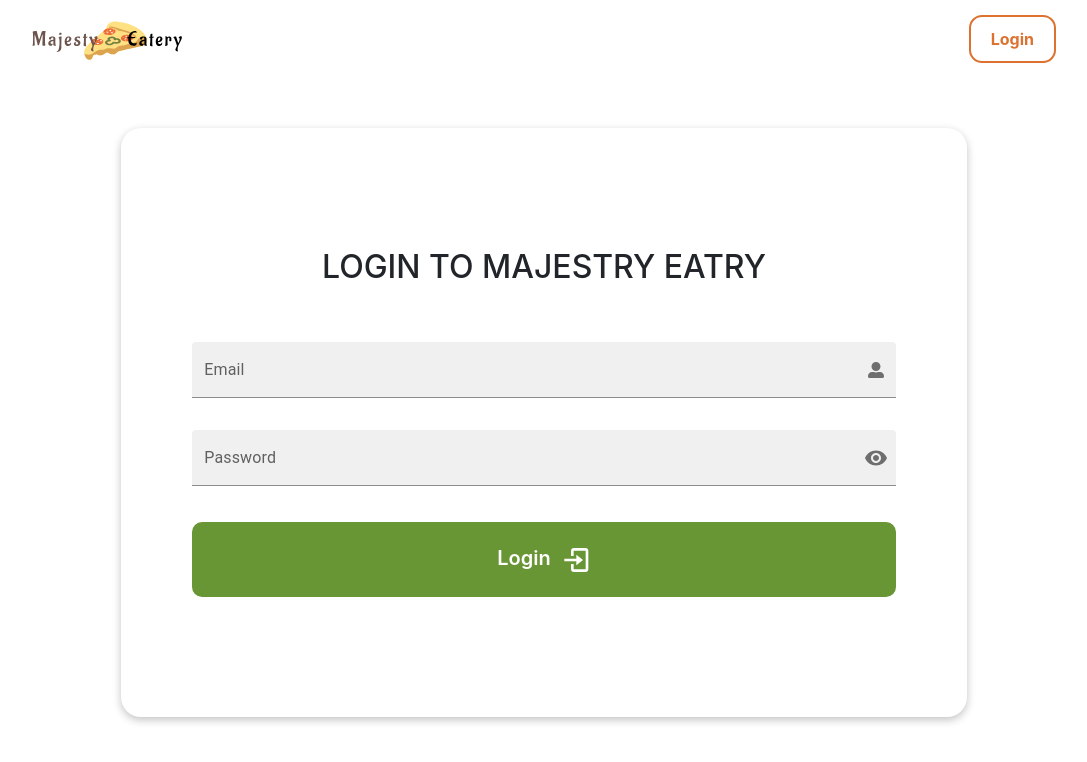
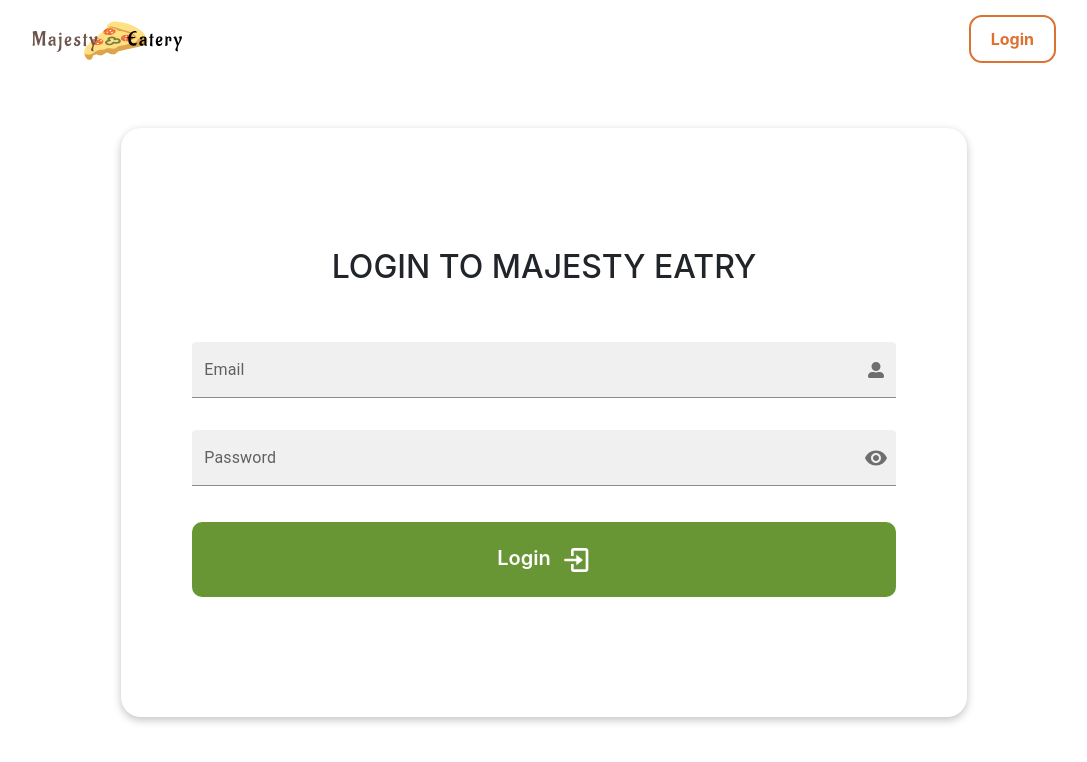
Before and after one commit to tsering-hub/IndividualProjectSTW303COM, a React (Create React App) app in the folder frontend/: page / in a window 1280 px wide. Shown: the top 762 px of the page, without its empty margins (96-1183 px from the left). Built offline with nearby package versions, Linux system fonts and the light colour scheme.

Commit message:
final commit

```diff
--- a/frontend/src/components/login/Login.jsx
+++ b/frontend/src/components/login/Login.jsx
@@ -70,7 +70,7 @@ const Login = () => {
     <div className="login-container">
       <div className="login-card">
         <div className="login">
-          <h2 className="login-heading">Login to Majestry Eatry</h2>
+          <h2 className="login-heading">Login to Majesty Eatry</h2>
           <form className="login_form">
             <FormControl sx={{ my: 2, width: "100%" }} variant="filled">
               <InputLabel htmlFor="filled-adornment-password">Email</InputLabel>
```
